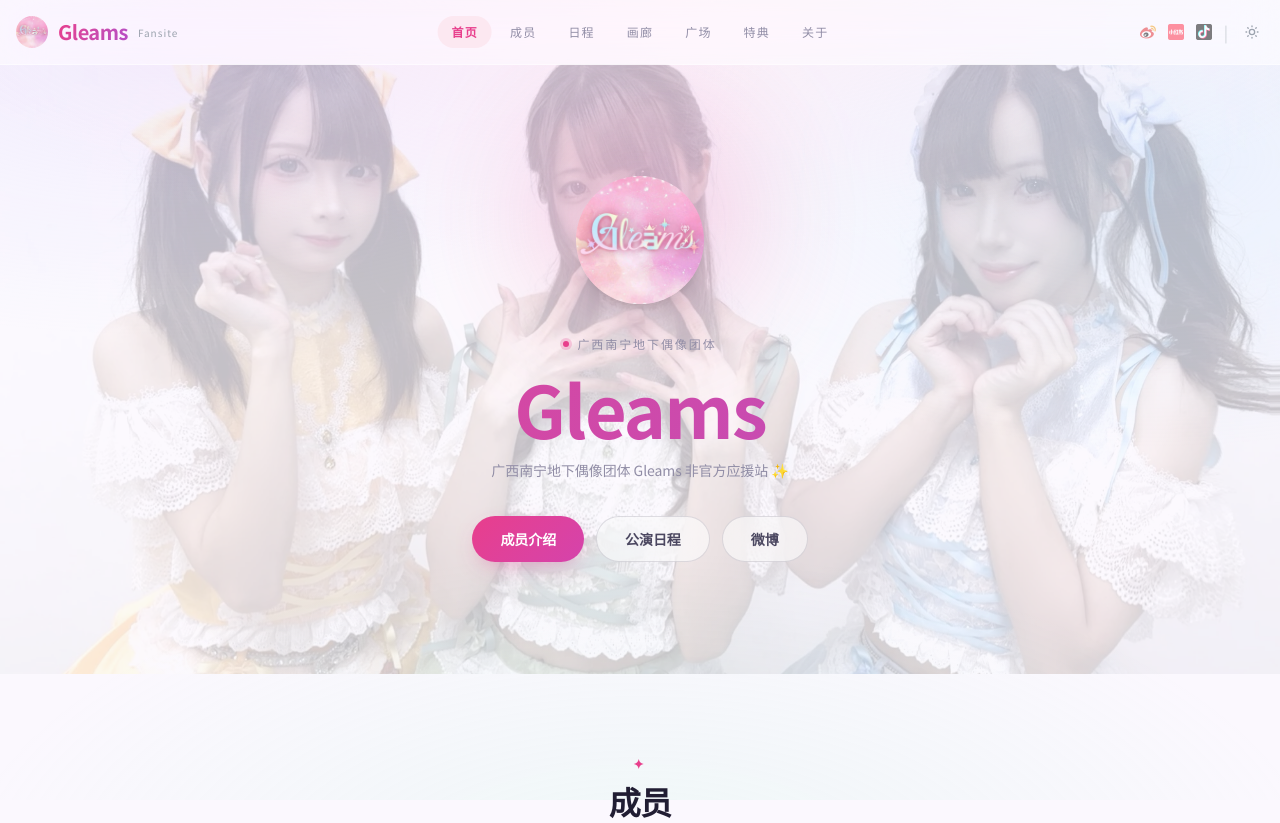
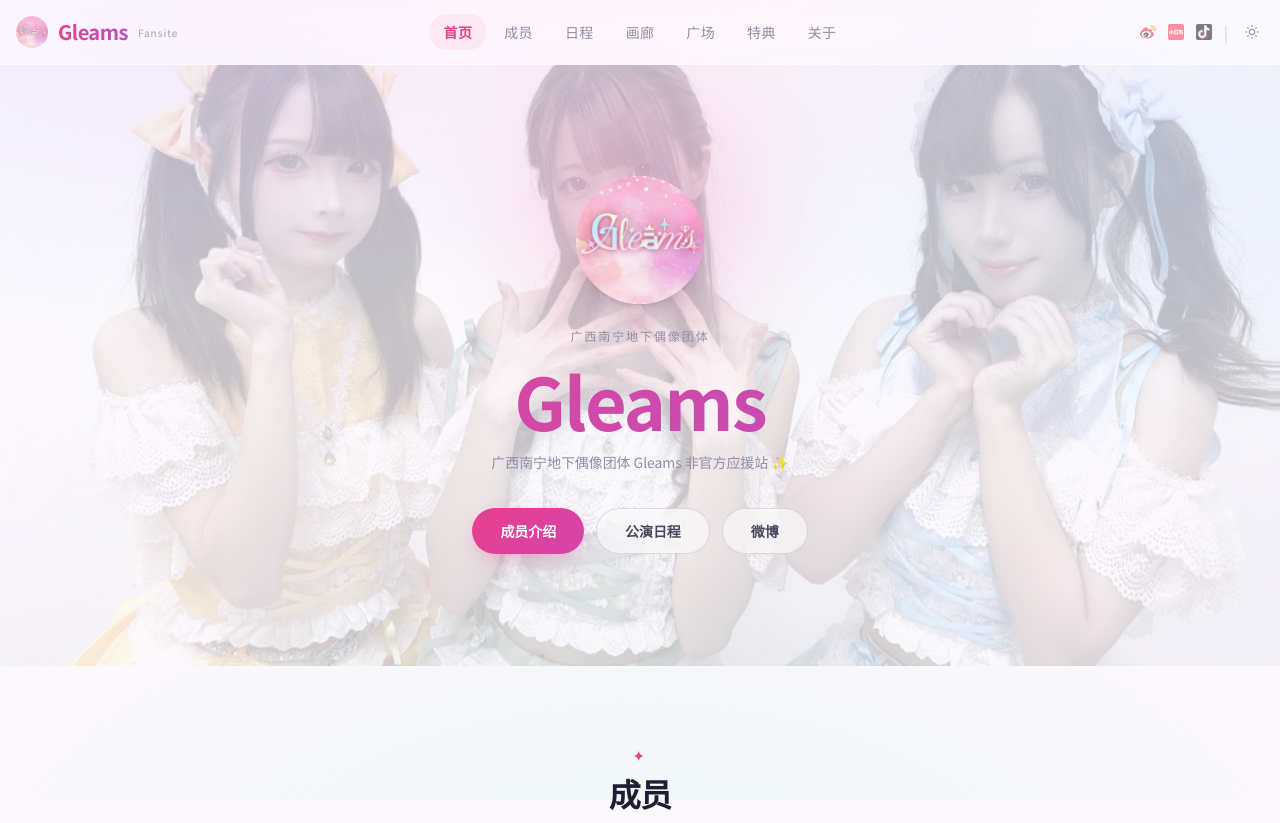
Before and after one commit to Xenia0922/gleams-fansite, an Astro site: page / in a window 1280 px wide. Shown: the top 823 px of the page. Built offline with nearby package versions, Linux system fonts and the light colour scheme; Astro itself is replaced by a stand-in of ours.

Commit message:
导航栏字体放大（桌面 text-sm / 移动端 text-base）+ 删除 Hero 副标题前残留小圆点

```diff
--- a/src/components/Header.astro
+++ b/src/components/Header.astro
@@ -31,7 +31,7 @@ const navLinks = [
             return (
               <a
                 href={link.href}
-                class={`nav-link px-3.5 py-2 text-xs tracking-widest ${isActive ? 'nav-active' : ''}`}
+                class={`nav-link px-3.5 py-2 text-sm tracking-wide ${isActive ? 'nav-active' : ''}`}
               >
                 {link.label}
               </a>
--- a/src/components/HeroTitle.astro
+++ b/src/components/HeroTitle.astro
@@ -1,8 +1,7 @@
 ---
 const { name, subtitle } = Astro.props;
 ---
-<p class="animate-fade-in inline-flex items-center gap-2 text-[11px] sm:text-xs tracking-[0.16em] text-[var(--text-soft)] mb-4 sm:mb-5" style="animation-delay: 0s">
-  <span class="w-1.5 h-1.5 rounded-full" style="background: var(--accent); box-shadow: 0 0 0 3px color-mix(in srgb, var(--accent) 22%, transparent);"></span>
+<p class="animate-fade-in text-[11px] sm:text-xs tracking-[0.16em] text-[var(--text-soft)] mb-4 sm:mb-5" style="animation-delay: 0s">
   {subtitle}
 </p>
 <h1 class="animate-fade-in text-gradient text-4xl sm:text-6xl md:text-7xl font-extrabold tracking-tight mb-3 sm:mb-4" style="animation-delay: 0.15s">
```
